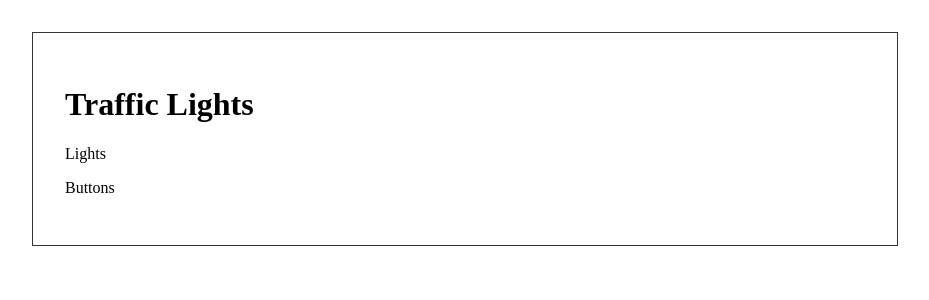
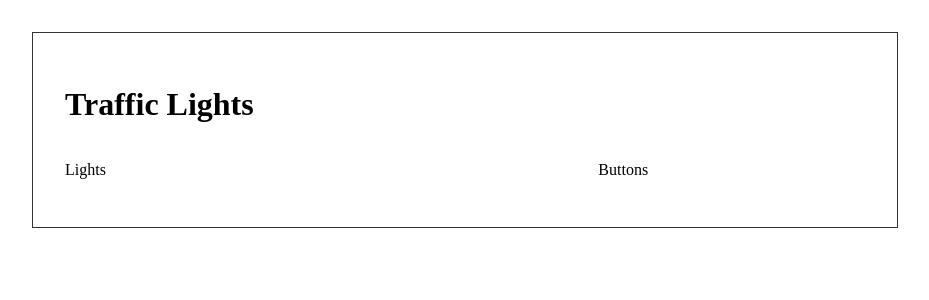
Before and after one commit to danielvanc/traffic-lights, a React (Create React App) app: page / in a window 1280 px wide. Shown: the top 300 px of the page, without its empty margins (175-1104 px from the left). Built offline with nearby package versions, Linux system fonts and the light colour scheme.

Commit message:
Add traffic panel basic grid styling

```diff
--- a/src/App.js
+++ b/src/App.js
@@ -6,7 +6,7 @@ import Buttons from './components/Buttons'
 
 function App() {
   return (
-    <AppContainer className="App">
+    <AppContainer>
       <h1>Traffic Lights</h1>
       <TrafficPanel>
         <Lights />
--- a/src/components/container.js
+++ b/src/components/container.js
@@ -6,6 +6,9 @@ const AppContainer = styled.div`
   margin: 2em auto;
   max-width: 800px;
   padding: 2em;
+
+  display: grid;
+  grid-template-columns: 2fr 1fr;
 `
 
 class container extends Component {
@@ -18,7 +21,7 @@ class container extends Component {
 
   render() {
     return (
-      <AppContainer>
+      <AppContainer className="App">
         {this.props.children}
       </AppContainer>
     );
--- a/src/components/traffic-panel.js
+++ b/src/components/traffic-panel.js
@@ -1,11 +1,16 @@
 import React, { Component } from 'react';
+import styled from 'styled-components'
+
+const Panel = styled.main`
+  grid-column: 1;
+`
 
 class TrafficPanel extends Component {
   render() {
     return (
-      <div className="traffic-panel">
+      <Panel className="traffic-panel">
         {this.props.children}
-      </div>
+      </Panel>
     );
   }
 }
```
